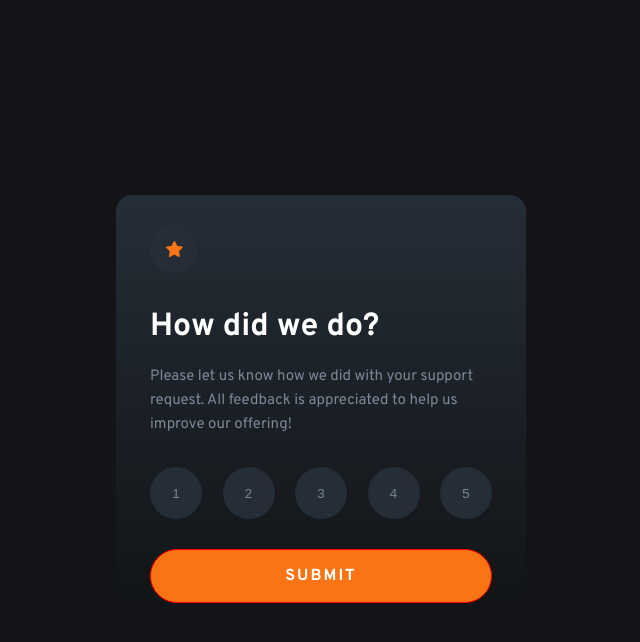
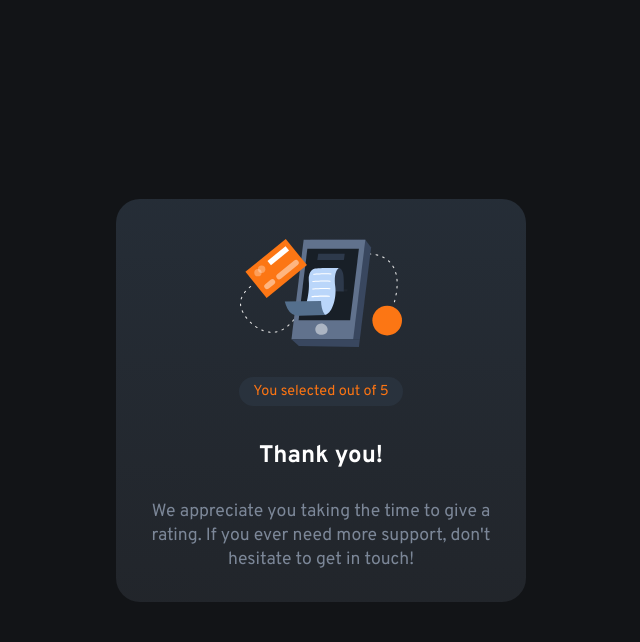
Before and after one commit to letsGetToCode/interactive-rating-component, a plain HTML site: page index.html in a window 1280 px wide. Both pictures are taken after a click on the element "SUBMIT". Shown: the whole page, without its empty margins (319-959 px from the left). Drawn offline with Linux system fonts and the light colour scheme.

Commit message:
update index and style

```diff
--- a/index.html
+++ b/index.html
@@ -17,7 +17,7 @@
 
   <div class="start box">
     <div class="icon-wrapper">
-      <img src="./images/icon-star.svg" alt="star icon">
+        <img src="./images/icon-star.svg" alt="star icon">
     </div><!-- Rating state start -->
 
     <h1>
@@ -29,11 +29,11 @@
     </p>
 
     <div class="rating">
-      <button>1</button>
-      <button>2</button>
-      <button>3</button>
-      <button>4</button>
-      <button>5</button>
+      <button class="btn" value="1">1</button>
+      <button class="btn" value="2">2</button>
+      <button class="btn" value="3">3</button>
+      <button class="btn" value="4">4</button>
+      <button class="btn" value="5">5</button>
     </div>
 
     <div class="submit">
@@ -45,15 +45,19 @@
 
   <div class="thank-you box"> <!-- Thank you state start -->
 
-    <img src="./images/illustration-thank-you.svg" alt="" />
+    <div class="img-wrapper">
+      <img src="./images/illustration-thank-you.svg" alt=" An image of a cellphone printing a receipt as a result" />
+    </div>
 
     <div class="result">
-      You selected <!-- Add rating here --> out of 5
+      You selected <span class="rating-result"><!--USER RATING--></span> out of 5
     </div>
 
-    <h2>
-      Thank you
-    </h2>
+    <div class="wrapper">
+      <h2>
+        Thank you!
+      </h2>
+    </div>
 
     <p>
       We appreciate you taking the time to give a rating. If you ever need more support,
@@ -61,5 +65,8 @@
     </p>
 
   </div> <!-- Thank you state end -->
+
+
+<script src="script.js"></script>
 </body>
 </html>
--- a/style.css
+++ b/style.css
@@ -38,18 +38,19 @@ body {
 .box {
   /* width: min(350px, 87%); */
   max-width: 410px;
-  height: 410px;
-  border-radius: 16px;
+  height: fit-content;
+  border-radius: 24px;
   background-color: var(--clr-dark-blue);
-  background-image: linear-gradient(to bottom, var(--clr-dark-blue), var(--clr-darker-blue));
+  background-image: linear-gradient(to bottom, var(--clr-dark-blue), hsl(216, 12%, 15%));
   padding: 30px 34px;
+  text-align: center;
 }
 
 .icon-wrapper {
   width: 48px;
   height:48px;
   border-radius: 50%;
-  background-color: var(--clr-dark-blue);
+  background-color: hsl(213, 19%, 20%);
   display: flex;
   justify-content: center;
   align-items: center;
@@ -73,7 +74,7 @@ body {
   margin-block: 30px;
 }
 
-.rating button {
+.btn {
   height: 52px;
   width: 52px;
   border: none;
@@ -81,19 +82,16 @@ body {
   background-color: var(--clr-dark-blue);
   color: var(--clr-medium-grey);
   cursor: pointer;
+  font-size: 1.1rem;
 }
 
-.rating button:active {
-  background-color: var(--clr-light-grey);
-}
 
-.rating button:hover {
+.btn:hover {
   color:var(--clr-white);
   background-color: var(--clr-orange);
 }
 
 .submit {
-  border: 1px solid red;
   text-align: center;
   background-color: var(--clr-orange);
   color: var(--clr-white);
@@ -110,8 +108,56 @@ body {
   background-color: var(--clr-white);
 }
 
+.thank-you {
+  display: none;
+  flex-direction: column;
+  align-items: center;
+}
+
+.img-wrapper {
+  margin-top: 10px;
+  margin-bottom: 24px;
+}
+
+.result {
+  color: var(--clr-orange);
+  background: hsl(213, 19%, 20%);
+  padding: 5px 14px;
+  border-radius: 24px;
+  font-size: 0.9em;
+  margin-bottom: 20px;
+}
+
+ .wrapper{
+  width: 100%;
+  height: 60px;
+  display: flex;
+  justify-content: center;
+  align-items: center;
+
+  cursor: pointer;
+  padding: 5px 14px;
+  border-radius: 24px;
+  transition: 150ms;
+}
+
+.thank-you .wrapper:hover{
+  background-color: var(--clr-orange);
+  content: 'Return';
+}
+
+.thank-you h2 {
+  color: var(--clr-white);
+}
+
+.thank-you p {
+  font-size: 1.1em;
+  margin-top: 14px;
+}
 
 
-.thank-you {
-  display: none;
+
+.active {
+ background-color: var(--clr-light-grey);
+ color: var(--clr-white);
 }
```
